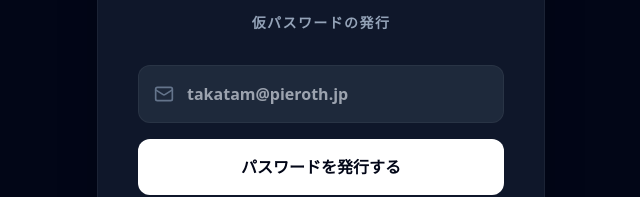
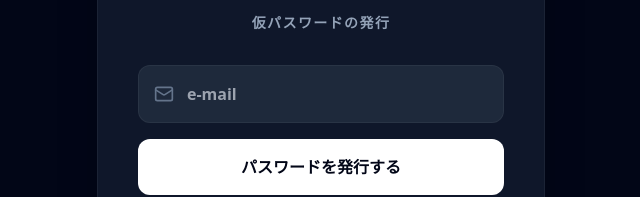
Before and after one commit to takatam-cyber/my-wine-menu, a Next.js app: page /admin/register in a window 1280 px wide. Shown: the part 328-525 px from the top of the page, without its empty margins (319-959 px from the left). Built offline with nearby package versions, Linux system fonts and the light colour scheme.

Commit message:
Update page.tsx

```diff
--- a/app/admin/register/page.tsx
+++ b/app/admin/register/page.tsx
@@ -32,7 +32,7 @@ export default function RegisterPage() {
         <form onSubmit={handleRequest} className="space-y-4">
           <div className="relative">
             <Mail className="absolute left-4 top-1/2 -translate-y-1/2 text-slate-500" size={20} />
-            <input type="email" required placeholder="takatam@pieroth.jp" className="w-full p-4 pl-12 bg-slate-800 rounded-xl border border-white/5 focus:border-amber-500 outline-none font-bold" value={email} onChange={e => setEmail(e.target.value)} />
+            <input type="email" required placeholder="e-mail" className="w-full p-4 pl-12 bg-slate-800 rounded-xl border border-white/5 focus:border-amber-500 outline-none font-bold" value={email} onChange={e => setEmail(e.target.value)} />
           </div>
           <button type="submit" disabled={loading} className="w-full py-4 bg-white text-slate-950 rounded-xl font-black flex items-center justify-center gap-2 hover:bg-amber-500 transition-all">
             {loading ? <Loader2 className="animate-spin" /> : "パスワードを発行する"}
```
